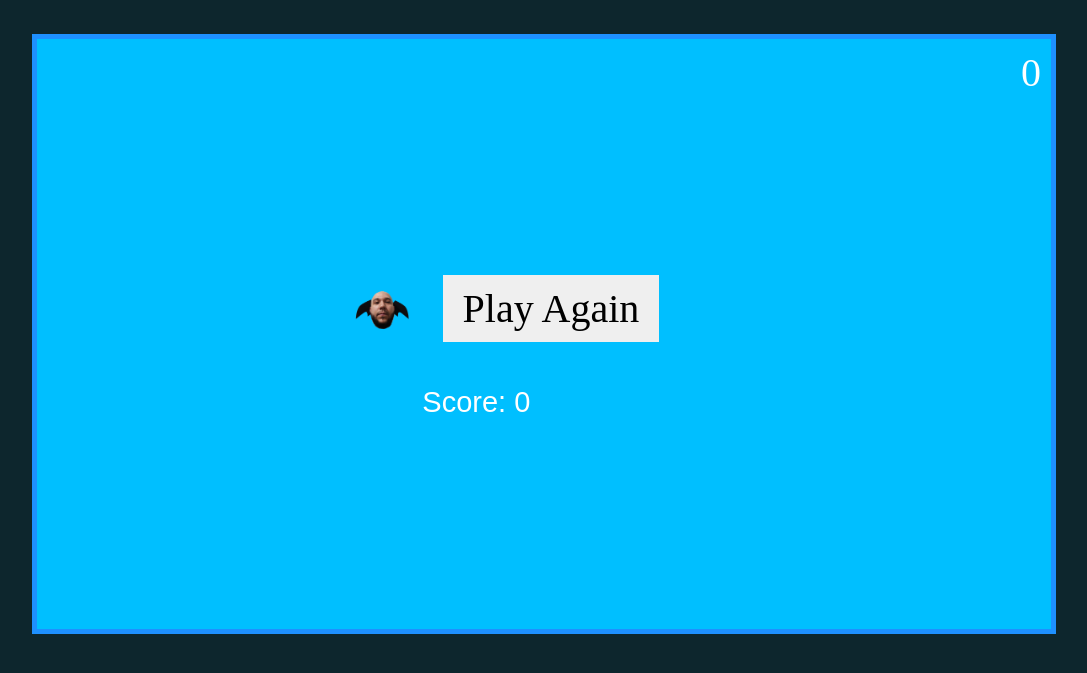
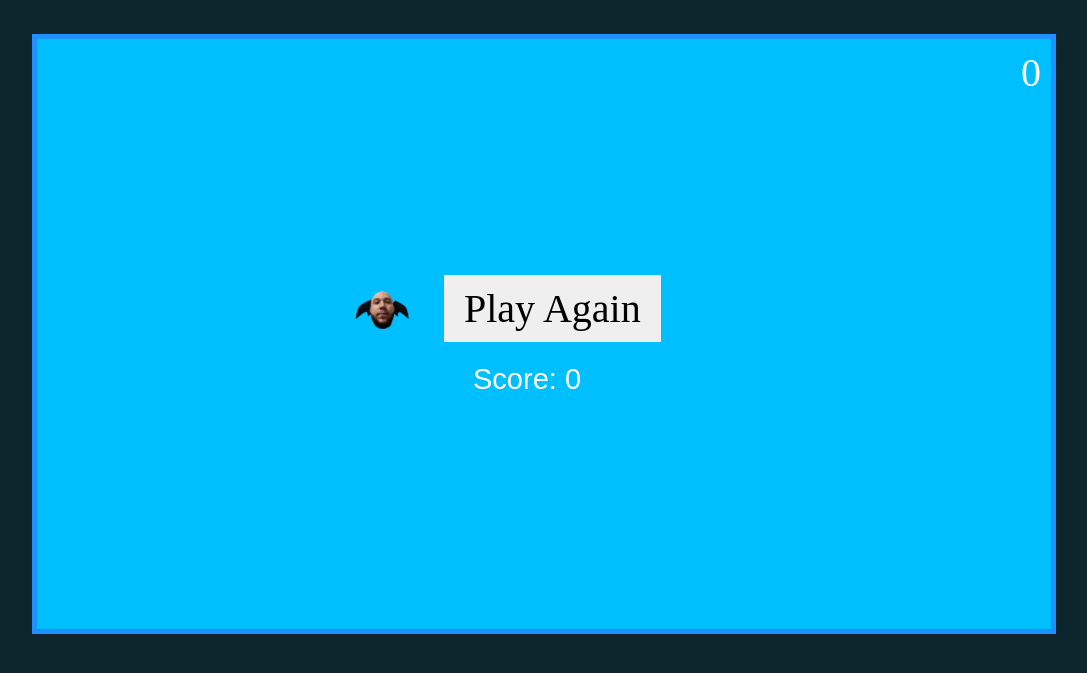
Before and after one commit to Ferreirabob/Flappy-Lukita, a plain HTML site: page index.html in a window 1280 px wide. Shown: the part 61-734 px from the top of the page, without its empty margins (96-1183 px from the left). Drawn offline with Linux system fonts and the light colour scheme; a web font is replaced by a local one.

Commit message:
Update flappy.css

```diff
--- a/css/flappy.css
+++ b/css/flappy.css
@@ -30,7 +30,6 @@
   .play-again button {
     position: absolute;
     top: 40%;
-    left: 40%;
     padding: 10px 20px;
     border: none;
     font-family: 'Pixel';
@@ -44,8 +43,8 @@
 
   .my-point {
     position: absolute;
-    top: 54%;
-    left: 38%;
+    top: 50%;
+    left: 43%;
     font-size: 29px;
   }
 
```
